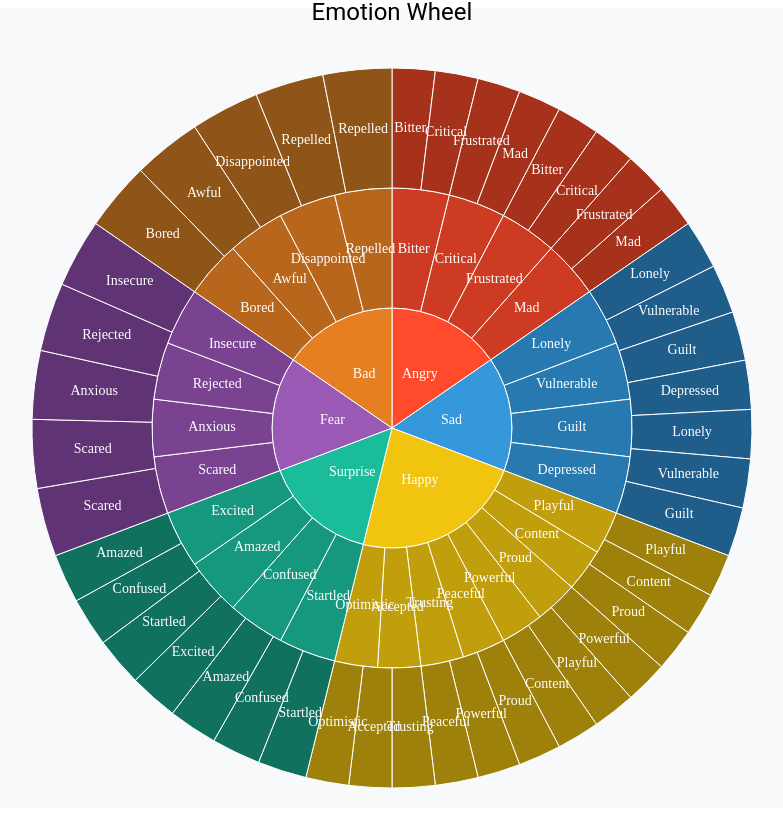
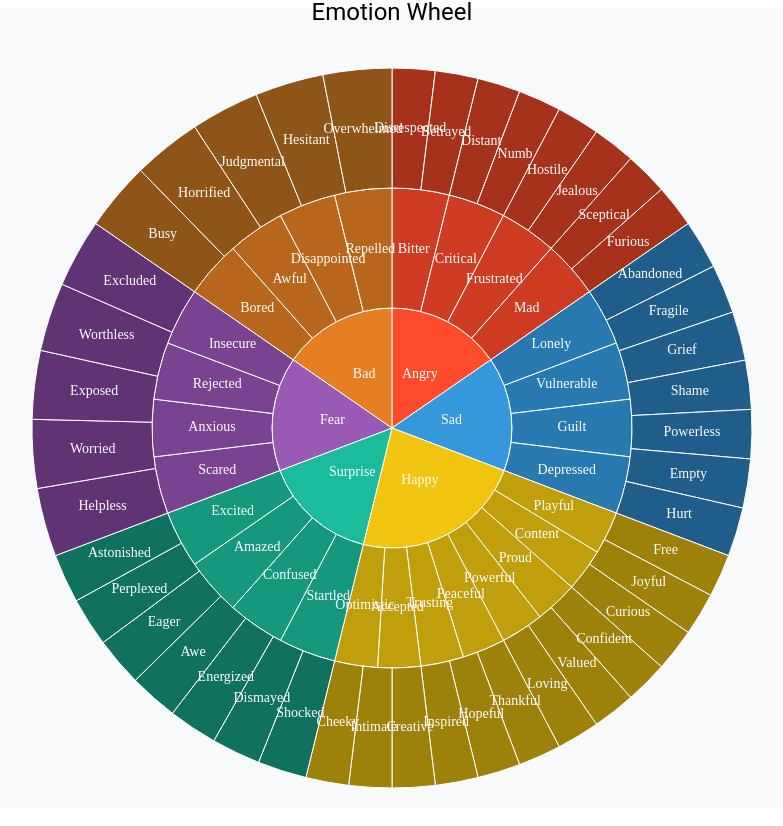
Before and after one commit to Mitch-Winchester/emotion-wheel, a Gatsby site: page /wheel in a window 1280 px wide. Shown: the whole page, without its empty margins (248-1031 px from the left). Built offline with nearby package versions, Linux system fonts and the light colour scheme; Gatsby itself is replaced by a stand-in of ours.

Commit message:
Complete data3 and begin to implement hover effect

```diff
--- a/src/pages/wheel.js
+++ b/src/pages/wheel.js
@@ -1,4 +1,4 @@
-import React from 'react';
+import React, { useState } from 'react';
 import Stack from '@mui/material/Stack';
 import Box from '@mui/material/Box';
 import Typography from '@mui/material/Typography';
@@ -45,51 +45,53 @@ const data2 = [
 ];
 
 const data3 = [
-  { id: 0, value: 5, label: 'Bitter', color: '#A6321B', parent: 'Angry' },
-  { id: 1, value: 5, label: 'Critical', color: '#A6321B', parent: 'Angry' },
-  { id: 2, value: 5, label: 'Frustrated', color: '#A6321B', parent: 'Angry' },
-  { id: 3, value: 5, label: 'Mad', color: '#A6321B', parent: 'Angry' },
-  { id: 4, value: 5, label: 'Bitter', color: '#A6321B', parent: 'Angry' },
-  { id: 5, value: 5, label: 'Critical', color: '#A6321B', parent: 'Angry' },
-  { id: 6, value: 5, label: 'Frustrated', color: '#A6321B', parent: 'Angry' },
-  { id: 7, value: 5, label: 'Mad', color: '#A6321B', parent: 'Angry' },
-  { id: 8, value: 40/7, label: 'Lonely', color: '#1F5D8A', parent: 'Sad' },
-  { id: 9, value: 40/7, label: 'Vulnerable', color: '#1F5D8A', parent: 'Sad' },
-  { id: 10, value: 40/7, label: 'Guilt', color: '#1F5D8A', parent: 'Sad' },
-  { id: 11, value: 40/7, label: 'Depressed', color: '#1F5D8A', parent: 'Sad' },
-  { id: 12, value: 40/7, label: 'Lonely', color: '#1F5D8A', parent: 'Sad' },
-  { id: 13, value: 40/7, label: 'Vulnerable', color: '#1F5D8A', parent: 'Sad' },
-  { id: 14, value: 40/7, label: 'Guilt', color: '#1F5D8A', parent: 'Sad' },
-  { id: 15, value: 5, label: 'Playful', color: '#9E810A', parent: 'Happy' },
-  { id: 16, value: 5, label: 'Content', color: '#9E810A', parent: 'Happy' },
-  { id: 17, value: 5, label: 'Proud', color: '#9E810A', parent: 'Happy' },
-  { id: 18, value: 5, label: 'Powerful', color: '#9E810A', parent: 'Happy' },
-  { id: 19, value: 5, label: 'Playful', color: '#9E810A', parent: 'Happy' },
-  { id: 20, value: 5, label: 'Content', color: '#9E810A', parent: 'Happy' },
-  { id: 21, value: 5, label: 'Proud', color: '#9E810A', parent: 'Happy' },
-  { id: 22, value: 5, label: 'Powerful', color: '#9E810A', parent: 'Happy' },
-  { id: 23, value: 5, label: 'Peaceful', color: '#9E810A', parent: 'Happy' },
-  { id: 24, value: 5, label: 'Trusting', color: '#9E810A', parent: 'Happy' },
-  { id: 25, value: 5, label: 'Accepted', color: '#9E810A', parent: 'Happy' },
-  { id: 26, value: 5, label: 'Optimistic', color: '#9E810A', parent: 'Happy' },
-  { id: 27, value: 40/7, label: 'Startled', color: '#10715F', parent: 'Surprise' },
-  { id: 28, value: 40/7, label: 'Confused', color: '#10715F', parent: 'Surprise' },
-  { id: 29, value: 40/7, label: 'Amazed', color: '#10715F', parent: 'Surprise' },
-  { id: 30, value: 40/7, label: 'Excited', color: '#10715F', parent: 'Surprise' },
-  { id: 31, value: 40/7, label: 'Startled', color: '#10715F', parent: 'Surprise' },
-  { id: 32, value: 40/7, label: 'Confused', color: '#10715F', parent: 'Surprise' },
-  { id: 33, value: 40/7, label: 'Amazed', color: '#10715F', parent: 'Surprise' },
-  { id: 34, value: 8, label: 'Scared', color: '#5F3374', parent: 'Fear' },
-  { id: 35, value: 8, label: 'Scared', color: '#5F3374', parent: 'Fear' },
-  { id: 36, value: 8, label: 'Anxious', color: '#5F3374', parent: 'Fear' },
-  { id: 37, value: 8, label: 'Rejected', color: '#5F3374', parent: 'Fear' },
-  { id: 38, value: 8, label: 'Insecure', color: '#5F3374', parent: 'Fear' },
-  { id: 39, value: 8, label: 'Bored', color: '#8F5417', parent: 'Bad' },
-  { id: 40, value: 8, label: 'Awful', color: '#8F5417', parent: 'Bad' },
-  { id: 41, value: 8, label: 'Disappointed', color: '#8F5417', parent: 'Bad' },
-  { id: 42, value: 8, label: 'Repelled', color: '#8F5417', parent: 'Bad' },
-  { id: 43, value: 8, label: 'Repelled', color: '#8F5417', parent: 'Bad' }
+  { id: 0, value: 5, label: 'Disrespected', color: '#A6321B', parent: 'Angry' },
+  { id: 1, value: 5, label: 'Betrayed', color: '#A6321B', parent: 'Angry' },
+  { id: 2, value: 5, label: 'Distant', color: '#A6321B', parent: 'Angry' },
+  { id: 3, value: 5, label: 'Numb', color: '#A6321B', parent: 'Angry' },
+  { id: 4, value: 5, label: 'Hostile', color: '#A6321B', parent: 'Angry' },
+  { id: 5, value: 5, label: 'Jealous', color: '#A6321B', parent: 'Angry' },
+  { id: 6, value: 5, label: 'Sceptical', color: '#A6321B', parent: 'Angry' },
+  { id: 7, value: 5, label: 'Furious', color: '#A6321B', parent: 'Angry' },
+  { id: 8, value: 40/7, label: 'Abandoned', color: '#1F5D8A', parent: 'Sad' },
+  { id: 9, value: 40/7, label: 'Fragile', color: '#1F5D8A', parent: 'Sad' },
+  { id: 10, value: 40/7, label: 'Grief', color: '#1F5D8A', parent: 'Sad' },
+  { id: 11, value: 40/7, label: 'Shame', color: '#1F5D8A', parent: 'Sad' },
+  { id: 12, value: 40/7, label: 'Powerless', color: '#1F5D8A', parent: 'Sad' },
+  { id: 13, value: 40/7, label: 'Empty', color: '#1F5D8A', parent: 'Sad' },
+  { id: 14, value: 40/7, label: 'Hurt', color: '#1F5D8A', parent: 'Sad' },
+  { id: 15, value: 5, label: 'Free', color: '#9E810A', parent: 'Happy' },
+  { id: 16, value: 5, label: 'Joyful', color: '#9E810A', parent: 'Happy' },
+  { id: 17, value: 5, label: 'Curious', color: '#9E810A', parent: 'Happy' },
+  { id: 18, value: 5, label: 'Confident', color: '#9E810A', parent: 'Happy' },
+  { id: 19, value: 5, label: 'Valued', color: '#9E810A', parent: 'Happy' },
+  { id: 20, value: 5, label: 'Loving', color: '#9E810A', parent: 'Happy' },
+  { id: 21, value: 5, label: 'Thankful', color: '#9E810A', parent: 'Happy' },
+  { id: 22, value: 5, label: 'Hopeful', color: '#9E810A', parent: 'Happy' },
+  { id: 23, value: 5, label: 'Inspired', color: '#9E810A', parent: 'Happy' },
+  { id: 24, value: 5, label: 'Creative', color: '#9E810A', parent: 'Happy' },
+  { id: 25, value: 5, label: 'Intimate', color: '#9E810A', parent: 'Happy' },
+  { id: 26, value: 5, label: 'Cheeky', color: '#9E810A', parent: 'Happy' },
+  { id: 27, value: 40/7, label: 'Shocked', color: '#10715F', parent: 'Surprise' },
+  { id: 28, value: 40/7, label: 'Dismayed', color: '#10715F', parent: 'Surprise' },
+  { id: 29, value: 40/7, label: 'Energized', color: '#10715F', parent: 'Surprise' },
+  { id: 30, value: 40/7, label: 'Awe', color: '#10715F', parent: 'Surprise' },
+  { id: 31, value: 40/7, label: 'Eager', color: '#10715F', parent: 'Surprise' },
+  { id: 32, value: 40/7, label: 'Perplexed', color: '#10715F', parent: 'Surprise' },
+  { id: 33, value: 40/7, label: 'Astonished', color: '#10715F', parent: 'Surprise' },
+  { id: 34, value: 8, label: 'Helpless', color: '#5F3374', parent: 'Fear' },
+  { id: 35, value: 8, label: 'Worried', color: '#5F3374', parent: 'Fear' },
+  { id: 36, value: 8, label: 'Exposed', color: '#5F3374', parent: 'Fear' },
+  { id: 37, value: 8, label: 'Worthless', color: '#5F3374', parent: 'Fear' },
+  { id: 38, value: 8, label: 'Excluded', color: '#5F3374', parent: 'Fear' },
+  { id: 39, value: 8, label: 'Busy', color: '#8F5417', parent: 'Bad' },
+  { id: 40, value: 8, label: 'Horrified', color: '#8F5417', parent: 'Bad' },
+  { id: 41, value: 8, label: 'Judgmental', color: '#8F5417', parent: 'Bad' },
+  { id: 42, value: 8, label: 'Hesitant', color: '#8F5417', parent: 'Bad' },
+  { id: 43, value: 8, label: 'Overwhelmed', color: '#8F5417', parent: 'Bad' }
 ];
+
+const allData = [...data1, ...data2, ...data3];
 
 const sizing = {
   margin: { right: 5 },
@@ -103,8 +105,36 @@ const getArcLabel = (params) => {
 };
 
 const EmotionWheel = () => {
+  const [hoveredParent, setHoveredParent] = useState(null);
+  const [highlightedItem, setHighlightedItem] = useState(null);
+
+  const handleMouseEnter = (data) => {
+    console.log(data);
+    setHoveredParent(data.parent || data.label);
+  };
+
+  const handleMouseLeave = () => {
+    setHoveredParent(null);
+  }
+
+  const applyOpacity = (slice) => {
+    if (!hoveredParent) return 1;
+    return slice.parent === hoveredParent || slice.label === hoveredParent ? 1 : 0.4;
+  };
+
+  const renderSeries = (id, data, innerRadius, outerRadius, arcLabel) => (
+    {
+      id,
+      data: data.map((item) => ({ ...item, opacity: applyOpacity(item) })),
+      innerRadius,
+      outerRadius,
+      arcLabel,
+      highlightScope: { faded: 'global', highlighted: 'item' }
+    }
+  );
+
   const handleClick = (event, params) => {
-    console.log(params.seriesId);
+    //console.log(params.seriesId);
     const allData = {
       data1,
       data2,
@@ -118,35 +148,34 @@ const EmotionWheel = () => {
 
   };
 
+  const handleHighlightChange = (event) => {
+    console.log(event);
+
+    if (event) {
+      const allData = {
+        data1,
+        data2,
+        data3,
+      };
+
+      const clickedItem = allData[`data${event.seriesId}`].find(item => item.id === event.dataIndex);
+      if (clickedItem) {
+        //zalert(`You hovered on ${clickedItem.label}`);
+      }
+      setHighlightedItem(clickedItem);
+    }
+
+  };
+
   return (
     <Stack alignItems="center" justifyContent="center" sx={{ height: '100vh', bgcolor: '#f8f9fa' }}>
       <Typography variant="h5" sx={{ mt: 1 }}>Emotion Wheel</Typography>
       <Box sx={{ width: 800, height: 800 }}>
         <PieChart
           series={[
-            {
-              id: '1',
-              data: data1,
-              outerRadius: 120,
-              arcLabel: getArcLabel,
-              highlightScope: { fade: 'series', highlight: 'item' },
-            },
-            {
-              id: '2',
-              data: data2,
-              innerRadius: 120,
-              outerRadius: 240,
-              arcLabel: getArcLabel,
-              highlightScope: { fade: 'series', highlight: 'item' },
-            },
-            {
-              id: '3',
-              data: data3,
-              innerRadius: 240,
-              outerRadius: 360,
-              arcLabel: getArcLabel,
-              highlightScope: { fade: 'series', highlight: 'item' },
-            },
+            renderSeries(1, data1, 0, 120, getArcLabel),
+            renderSeries(2, data2, 120, 240, getArcLabel),
+            renderSeries(3, data3, 240, 360, getArcLabel),
           ]}
           sx={{
             [`& .${pieArcLabelClasses.root}`]: {
@@ -157,6 +186,8 @@ const EmotionWheel = () => {
           tooltip={{ trigger: 'none' }}
           {...sizing}
           onItemClick={handleClick}
+          highlightedItem={{ seriesId: 3, dataIndex: 0 }}
+          onHighlightChange={handleHighlightChange}
         />
       </Box>
     </Stack>
```
